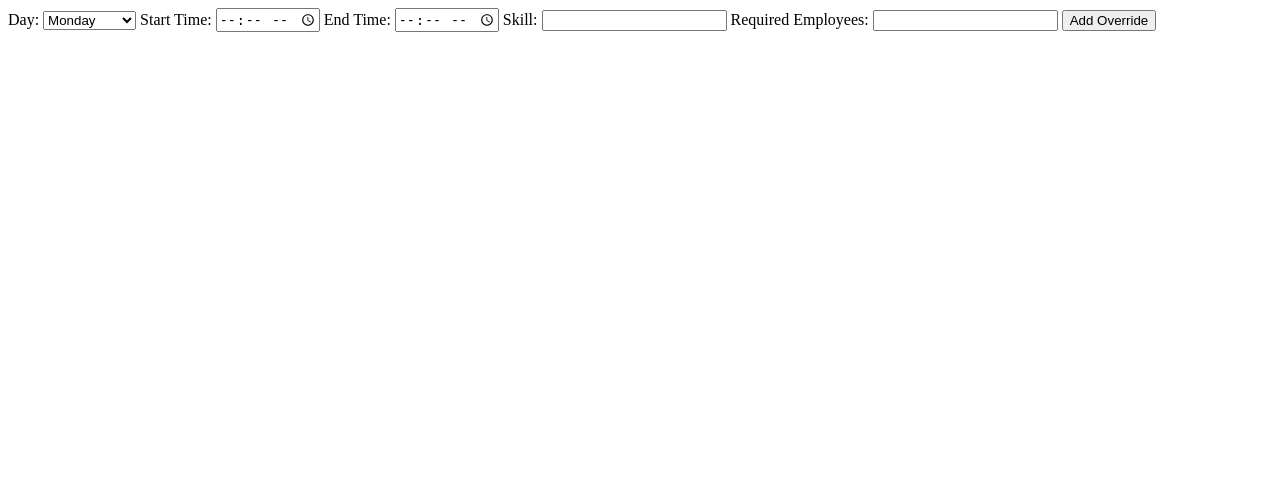
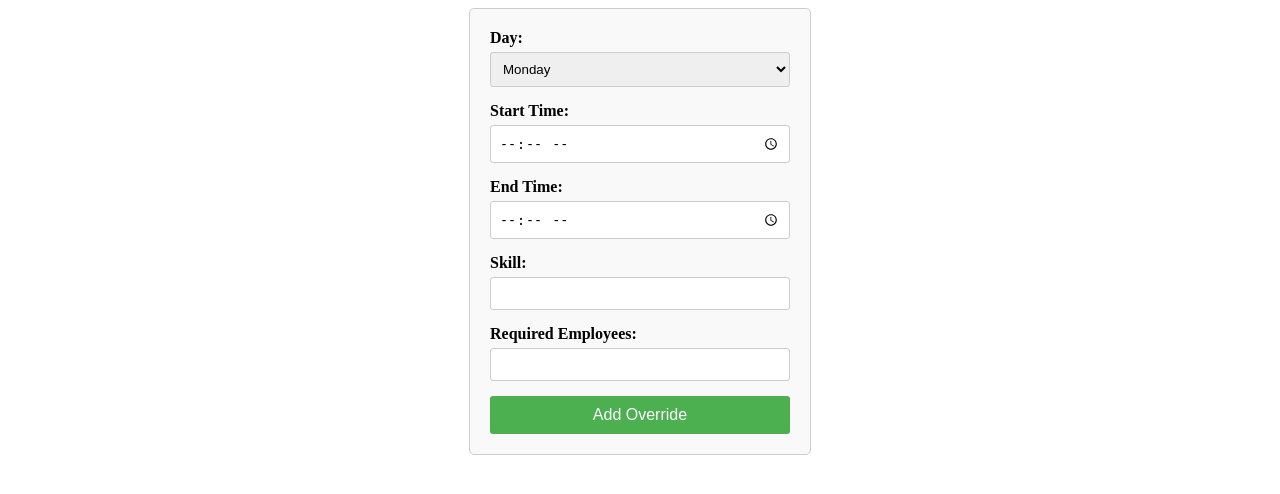
Before and after one commit to p-ivanovv/Mladi-Bogati-Tuesari, a Flask app: page /set_day_override in a window 1280 px wide. Shown: the top 494 px of the page. Run offline with Flask 3, Linux system fonts and the light colour scheme; a user stored in the database is signed in.

Commit message:
buttons for na nikol neshtata

```diff
--- /dev/null
+++ b/static/css/set_day_override.css
@@ -0,0 +1,36 @@
+form {
+    display: flex;
+    flex-direction: column;
+    width: 300px;
+    margin: 0 auto;
+    padding: 20px;
+    border: 1px solid #ccc;
+    border-radius: 5px;
+    background-color: #f9f9f9;
+}
+
+label {
+    margin-bottom: 5px;
+    font-weight: bold;
+}
+
+input, select {
+    margin-bottom: 15px;
+    padding: 8px;
+    border: 1px solid #ccc;
+    border-radius: 3px;
+}
+
+button {
+    padding: 10px;
+    border: none;
+    border-radius: 3px;
+    background-color: #4CAF50;
+    color: white;
+    font-size: 16px;
+    cursor: pointer;
+}
+
+button:hover {
+    background-color: #45a049;
+}
--- a/templates/dashboard.html
+++ b/templates/dashboard.html
@@ -62,10 +62,14 @@
 {% if current_user.role == 'manager' %}
 <div style="text-align: center; margin-top: 20px;">
     <a href="{{ url_for('add_shift') }}" class="btn btn-primary">Add Shift</a>
+    <a href="{{ url_for('set_day_override') }}" class="btn btn-secondary">Set Day Override</a>
+    <a href="{{ url_for('set_shift_template') }}" class="btn btn-secondary">Set Shift Template</a>
+    <a href="{{ url_for('view_day_overrides') }}" class="btn btn-secondary">View Day Override</a>
+    <a href="{{ url_for('view_shift_templates') }}" class="btn btn-secondary">View Shift Template</a>
 </div>
 {% else %}
 <div style="text-align: center; margin-top: 20px;">
-	<a href="{{ url_for('calendar_data') }}" class="btn btn-primary">View Shifts</a>
+    <a href="{{ url_for('calendar_data') }}" class="btn btn-primary">View Shifts</a>
 </div>
 {% endif %}
 </div> <!-- Add this line -->
--- a/templates/set_day_override.html
+++ b/templates/set_day_override.html
@@ -1,3 +1,12 @@
+<!DOCTYPE html>
+<html lang="en">
+<head>
+    <meta charset="UTF-8">
+    <meta name="viewport" content="width=device-width, initial-scale=1.0">
+    <title>Set Day Override</title>
+    <link rel="stylesheet" href="/static/css/set_day_override.css">
+</head>
+<body>
     <form method="POST" action="/set_day_override">
         <label for="day">Day:</label>
         <select name="day" required>
@@ -24,3 +33,5 @@
 
         <button type="submit">Add Override</button>
     </form>
+</body>
+</html>
--- a/templates/set_shift_template.html
+++ b/templates/set_shift_template.html
@@ -1,4 +1,6 @@
 <form method="POST">
+
+    <link rel="stylesheet" href="/static/css/set_day_override.css">
     <label for="day_type">Day Type:</label>
     <input type="text" name="day_type" id="day_type" required>
 
--- a/templates/view_day_overrides.html
+++ b/templates/view_day_overrides.html
@@ -4,6 +4,7 @@
     <meta charset="UTF-8">
     <meta name="viewport" content="width=device-width, initial-scale=1.0">
     <title>View Day Overrides</title>
+    <link rel="stylesheet" href="/static/css/style.css">
     <style>
         table {
             width: 100%;
--- a/templates/view_shift_templates.html
+++ b/templates/view_shift_templates.html
@@ -1,6 +1,7 @@
 <!DOCTYPE html>
 <html lang="en">
 <head>
+    <link rel="stylesheet" href="/static/css/style.css">
     <meta charset="UTF-8">
     <meta name="viewport" content="width=device-width, initial-scale=1.0">
     <title>View Shift Templates</title>
```
Lines whose indentation alone changed are shown as unchanged.
